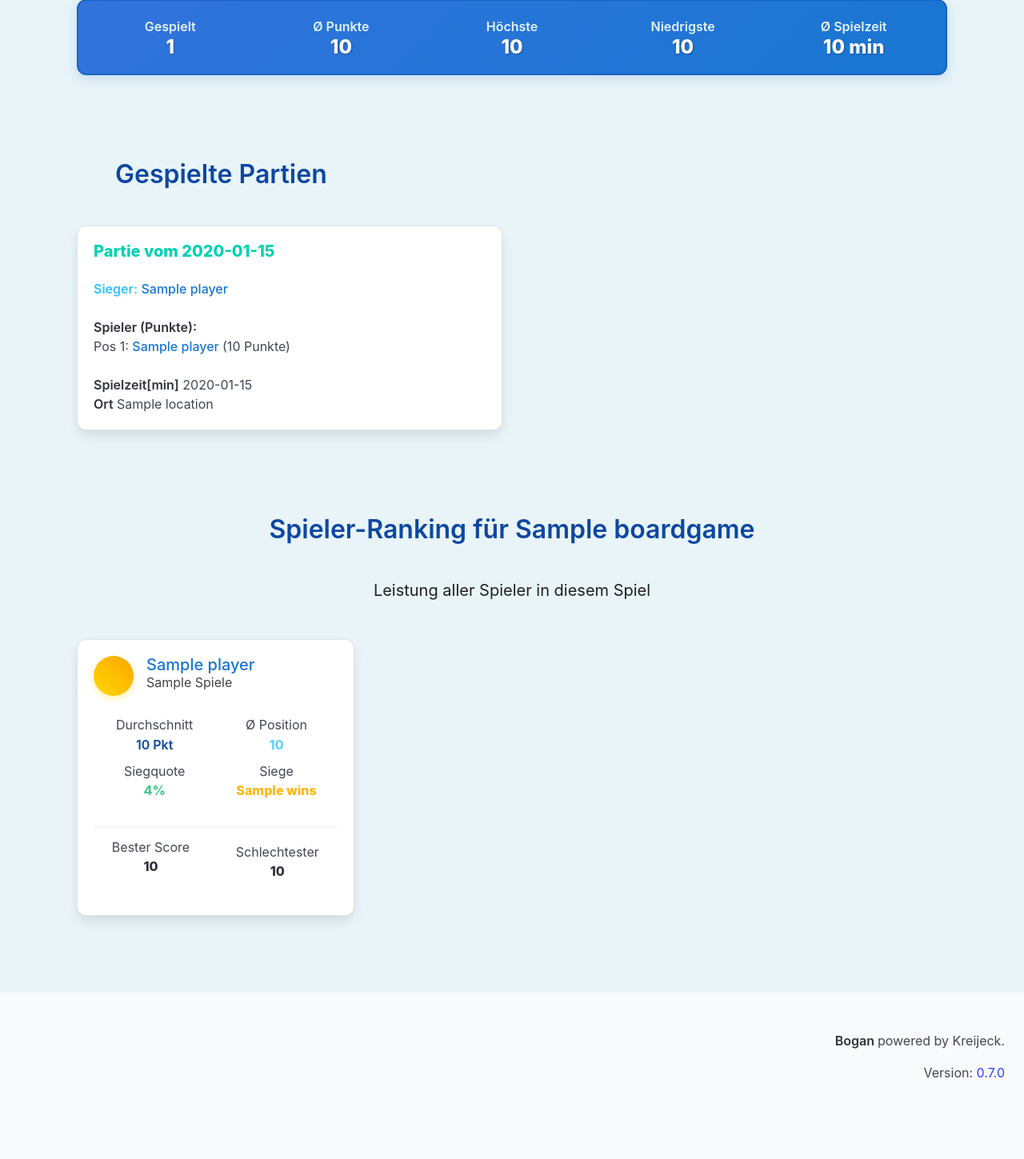
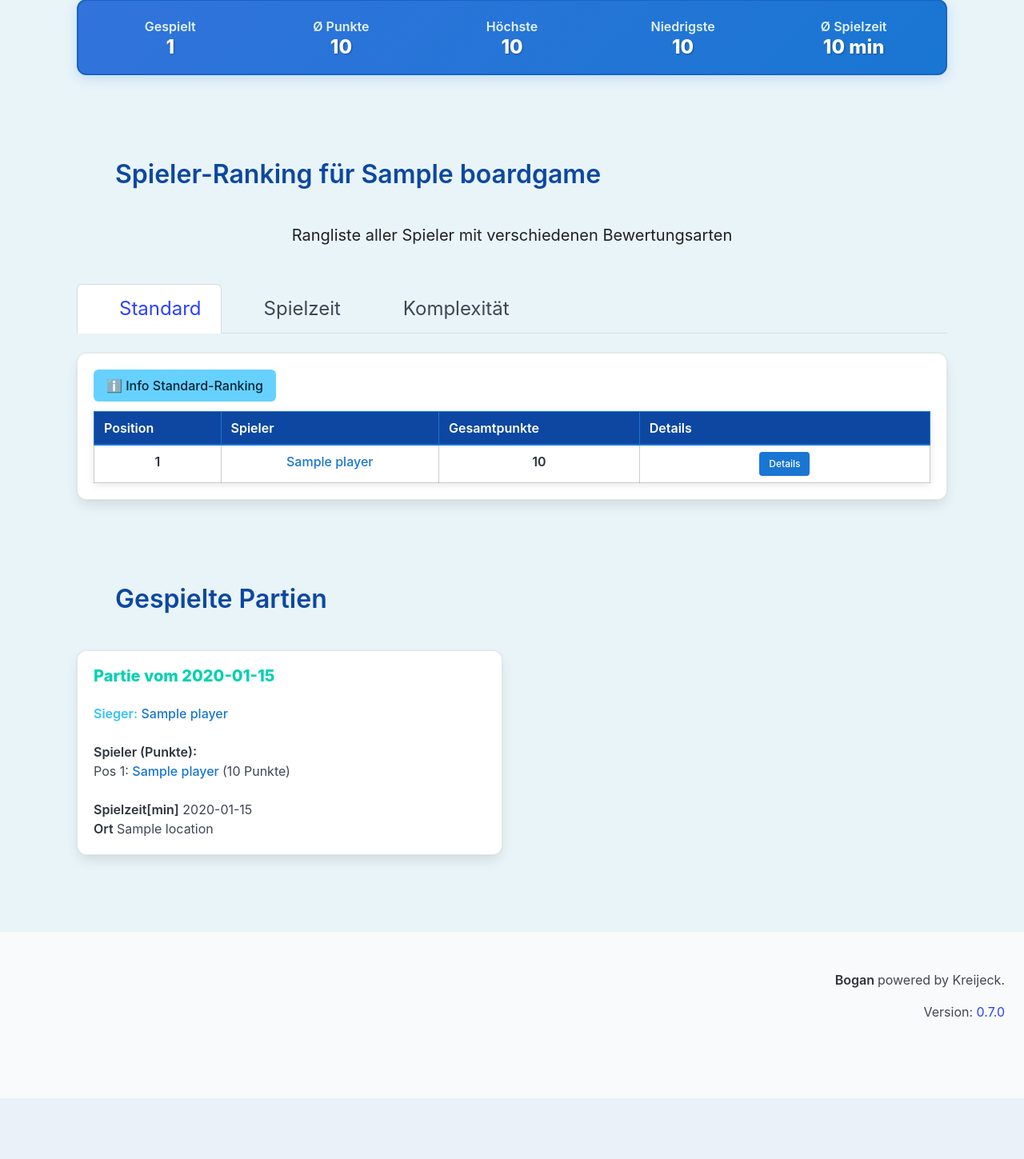
Before and after one commit to Kreijeck/bogan, a Flask app: template bogan/main/templates/boardgame_detail.html in a window 1280 px wide. Shown: the part 571-2020 px from the top of the page at 80% size. After the commit the page ends 1944 px from the top, so only its background shows below. Run offline with Flask 3, Linux system fonts and the light colour scheme; the template is opened without the code that fills it: most values are stand-ins (such as "Sample title", 1, 10 or a date in 2020); grey boxes marked "Sample" are stand-in pictures; parts of the project's set-up code (start-up, migrations or seed data) failed here and were passed over.

Commit message:
tab view for boardgmaes

```diff
--- a/bogan/main/templates/boardgame_detail.html
+++ b/bogan/main/templates/boardgame_detail.html
@@ -69,6 +69,213 @@
   </div>
 </section>
 
+<!-- Spieler-Ranking -->
+{% if ranking_default %}
+<section class="section">
+  <div class="container">
+    <h2 class="title is-3 has-text-primary collapsible-header" data-target="player-ranking">
+      <span class="icon-text">
+        <span class="icon has-text-primary">
+          <i class="fas fa-trophy"></i>
+        </span>
+        <span>Spieler-Ranking für {{ boardgame.name }}</span>
+        <span class="icon collapse-icon">
+          <i class="fas fa-chevron-up"></i>
+        </span>
+      </span>
+    </h2>
+    <p class="subtitle has-text-centered mb-6 has-text-grey-dark">
+      Rangliste aller Spieler mit verschiedenen Bewertungsarten
+    </p>
+
+    <div id="player-ranking" class="collapsible-content">
+      <!-- Tab Navigation -->
+      <div class="tabs is-boxed is-large">
+        <ul>
+          <li class="is-active" data-tab="default">
+            <a>
+              <span class="icon is-small"><i class="fas fa-trophy"></i></span>
+              <span>Standard</span>
+            </a>
+          </li>
+          <li data-tab="playtime">
+            <a>
+              <span class="icon is-small"><i class="fas fa-clock"></i></span>
+              <span>Spielzeit</span>
+            </a>
+          </li>
+          <li data-tab="complexity">
+            <a>
+              <span class="icon is-small"><i class="fas fa-brain"></i></span>
+              <span>Komplexität</span>
+            </a>
+          </li>
+        </ul>
+      </div>
+
+      <!-- Tab Content -->
+      <div class="tabs-content">
+        <!-- Default Ranking Tab -->
+        <div id="tab-default" class="tab-pane is-active">
+          <div class="box">
+            <!-- Info Button -->
+            {% set md_content = url_for('static', filename='document/ranking_default.md') %}
+            <button class="button is-info mb-3" onclick="loadMarkdown('{{ md_content }}', 'markdown-content_default_bg')">
+              ℹ️ Info Standard-Ranking
+            </button>
+            <div id="markdown-content_default_bg" class="notification is-info mt-3 markdown-content"></div>
+
+            <!-- Ranking Table -->
+            <div class="table-container event-table-container">
+              <table class="table is-bordered is-hoverable is-fullwidth has-text-centered event-table">
+                <thead class="has-background-primary-dark has-text-white">
+                  <tr>
+                    <th class="event-table th">Position</th>
+                    <th class="event-table th player-name">Spieler</th>
+                    <th class="event-table th points">Gesamtpunkte</th>
+                    <th class="event-table th details">Details</th>
+                  </tr>
+                </thead>
+                <tbody>
+                  {% for player, data in ranking_default %}
+                  <tr>
+                    <td><strong>{{ loop.index }}</strong></td>
+                    <td><strong>
+                      <a href="{{ url_for('main.show_player', player_name=player) }}" class="has-text-primary player-link">
+                        {{ player }}
+                      </a>
+                    </strong></td>
+                    <td><strong>{{ data.total|round(2) }}</strong></td>
+                    <td>
+                      <button class="button is-small is-primary"
+                          onclick="toggleElement('details-default-bg{{ loop.index }}')">Details</button>
+                      <div id="details-default-bg{{ loop.index }}" class="event-details">
+                        <ul class="event-details-list">
+                          {% for detail in data.details %}
+                          <li>{{ detail.datum }}: <span class="has-text-weight-bold"> {{ detail.game
+                                  }}:</span> Pos {{ detail.position }} (Pkte {{ detail.points|round(2) }})
+                          </li>
+                          {% endfor %}
+                        </ul>
+                      </div>
+                    </td>
+                  </tr>
+                  {% endfor %}
+                </tbody>
+              </table>
+            </div>
+          </div>
+        </div>
+
+        <!-- Playtime Ranking Tab -->
+        <div id="tab-playtime" class="tab-pane">
+          <div class="box">
+            <!-- Info Button -->
+            {% set md_content = url_for('static', filename='document/ranking_playtime.md') %}
+            <button class="button is-info mb-3" onclick="loadMarkdown('{{ md_content }}', 'markdown-content_playtime_bg')">
+              ℹ️ Info Spielzeit-Ranking
+            </button>
+            <div id="markdown-content_playtime_bg" class="notification is-info mt-3 markdown-content"></div>
+
+            <!-- Ranking Table -->
+            <div class="table-container event-table-container">
+              <table class="table is-bordered is-hoverable is-fullwidth has-text-centered event-table">
+                <thead class="has-background-primary-dark has-text-white">
+                  <tr>
+                    <th class="event-table th">Position</th>
+                    <th class="event-table th player-name">Spieler</th>
+                    <th class="event-table th points">Gesamtpunkte</th>
+                    <th class="event-table th details">Details</th>
+                  </tr>
+                </thead>
+                <tbody>
+                  {% for player, data in ranking_playtime %}
+                  <tr>
+                    <td><strong>{{ loop.index }}</strong></td>
+                    <td><strong>
+                      <a href="{{ url_for('main.show_player', player_name=player) }}" class="has-text-primary player-link">
+                        {{ player }}
+                      </a>
+                    </strong></td>
+                    <td><strong>{{ data.total|round(2) }}</strong></td>
+                    <td>
+                      <button class="button is-small is-primary"
+                          onclick="toggleElement('details-playtime-bg{{ loop.index }}')">Details</button>
+                      <div id="details-playtime-bg{{ loop.index }}" class="event-details">
+                        <ul class="event-details-list">
+                          {% for detail in data.details %}
+                          <li>{{ detail.datum }}: <span class="has-text-weight-bold"> {{ detail.game
+                                  }}:</span> Pos {{ detail.position }} (Pkte {{ detail.points|round(2) }})
+                          </li>
+                          {% endfor %}
+                        </ul>
+                      </div>
+                    </td>
+                  </tr>
+                  {% endfor %}
+                </tbody>
+              </table>
+            </div>
+          </div>
+        </div>
+
+        <!-- Complexity Ranking Tab -->
+        <div id="tab-complexity" class="tab-pane">
+          <div class="box">
+            <!-- Info Button -->
+            {% set md_content = url_for('static', filename='document/ranking_complexity.md') %}
+            <button class="button is-info mb-3" onclick="loadMarkdown('{{ md_content }}', 'markdown-content_complexity_bg')">
+              ℹ️ Info Komplexitäts-Ranking
+            </button>
+            <div id="markdown-content_complexity_bg" class="notification is-info mt-3 markdown-content"></div>
+
+            <!-- Ranking Table -->
+            <div class="table-container event-table-container">
+              <table class="table is-bordered is-hoverable is-fullwidth has-text-centered event-table">
+                <thead class="has-background-primary-dark has-text-white">
+                  <tr>
+                    <th class="event-table th">Position</th>
+                    <th class="event-table th player-name">Spieler</th>
+                    <th class="event-table th points">Gesamtpunkte</th>
+                    <th class="event-table th details">Details</th>
+                  </tr>
+                </thead>
+                <tbody>
+                  {% for player, data in ranking_complexity %}
+                  <tr>
+                    <td><strong>{{ loop.index }}</strong></td>
+                    <td><strong>
+                      <a href="{{ url_for('main.show_player', player_name=player) }}" class="has-text-primary player-link">
+                        {{ player }}
+                      </a>
+                    </strong></td>
+                    <td><strong>{{ data.total|round(2) }}</strong></td>
+                    <td>
+                      <button class="button is-small is-primary"
+                          onclick="toggleElement('details-complexity-bg{{ loop.index }}')">Details</button>
+                      <div id="details-complexity-bg{{ loop.index }}" class="event-details">
+                        <ul class="event-details-list">
+                          {% for detail in data.details %}
+                          <li>{{ detail.datum }}: <span class="has-text-weight-bold"> {{ detail.game
+                                  }}:</span> Pos {{ detail.position }} (Pkte {{ detail.points|round(2) }})
+                          </li>
+                          {% endfor %}
+                        </ul>
+                      </div>
+                    </td>
+                  </tr>
+                  {% endfor %}
+                </tbody>
+              </table>
+            </div>
+          </div>
+        </div>
+      </div>
+    </div>
+  </div>
+</section>
+{% endif %}
+
 <!-- Gespielte Partien -->
 <section class="section">
   <div class="container">
@@ -124,109 +331,14 @@
   </div>
 </section>
 
-<!-- Spieler-Ranking für dieses Brettspiel -->
-{% if player_ranking %}
-<section class="section">
-  <div class="container">
-    <h2 class="title is-3 has-text-centered has-text-primary collapsible-header" data-target="player-ranking">
-      <span class="icon-text">
-        <span class="icon has-text-primary">
-          <i class="fas fa-trophy"></i>
-        </span>
-        <span>Spieler-Ranking für {{ boardgame.name }}</span>
-        <span class="icon collapse-icon">
-          <i class="fas fa-chevron-up"></i>
-        </span>
-      </span>
-    </h2>
-    <p class="subtitle has-text-centered mb-6 has-text-grey-dark">
-      Leistung aller Spieler in diesem Spiel
-    </p>
-
-    <div id="player-ranking" class="collapsible-content">
-      <div class="columns is-multiline">
-        {% for player in player_ranking %}
-        <div class="column is-half-tablet is-one-third-desktop">
-          <div class="box player-rank-box">
-            <div class="media">
-              <div class="media-left">
-                <div class="rank-badge rank-{{ loop.index }}">
-                  {% if loop.index == 1 %}
-                    <i class="fas fa-crown"></i>
-                  {% elif loop.index == 2 %}
-                    <i class="fas fa-medal"></i>
-                  {% elif loop.index == 3 %}
-                    <i class="fas fa-award"></i>
-                  {% else %}
-                    {{ loop.index }}
-                  {% endif %}
-                </div>
-              </div>
-              <div class="media-content">
-                <p class="title is-5">
-                  <a href="{{ url_for('main.show_player', player_name=player.name) }}" class="has-text-primary player-link">
-                    {{ player.name }}
-                  </a>
-                </p>
-                <p class="subtitle is-6 has-text-grey">
-                  {{ player.games_played }} Spiel{{ 'e' if player.games_played != 1 else '' }}
-                </p>
-              </div>
-            </div>
-
-            <div class="content">
-              <div class="columns is-gapless is-multiline">
-                <div class="column is-half">
-                  <div class="has-text-centered">
-                    <p class="heading">Durchschnitt</p>
-                    <p class="title is-6 has-text-primary">{{ player.avg_points }} Pkt</p>
-                  </div>
-                </div>
-                <div class="column is-half">
-                  <div class="has-text-centered">
-                    <p class="heading">Ø Position</p>
-                    <p class="title is-6 has-text-info">{{ player.avg_position }}</p>
-                  </div>
-                </div>
-                <div class="column is-half">
-                  <div class="has-text-centered">
-                    <p class="heading">Siegquote</p>
-                    <p class="title is-6 has-text-success">{{ player.win_rate }}%</p>
-                  </div>
-                </div>
-                <div class="column is-half">
-                  <div class="has-text-centered">
-                    <p class="heading">Siege</p>
-                    <p class="title is-6 has-text-warning">{{ player.wins }}</p>
-                  </div>
-                </div>
-              </div>
-
-              <hr class="my-3">
-
-              <div class="level is-mobile">
-                <div class="level-item has-text-centered">
-                  <div>
-                    <p class="heading">Bester Score</p>
-                    <p class="title is-6">{{ player.best_score }}</p>
-                  </div>
-                </div>
-                <div class="level-item has-text-centered">
-                  <div>
-                    <p class="heading">Schlechtester</p>
-                    <p class="title is-6">{{ player.worst_score }}</p>
-                  </div>
-                </div>
-              </div>
-            </div>
-          </div>
-        </div>
-        {% endfor %}
-      </div>
-    </div>
-  </div>
-</section>
-{% endif %}
-
 
 {% endblock %}
+
+{% block scripts %}
+<script>
+document.addEventListener('DOMContentLoaded', function() {
+    // Initialisiere Tabs
+    initializeTabs();
+});
+</script>
+{% endblock %}
```
Also changed, not shown: bogan/main/__init__.py (+6 -4 lines), bogan/main/lib/boardgame_ranking.py (+111 -0 lines).
